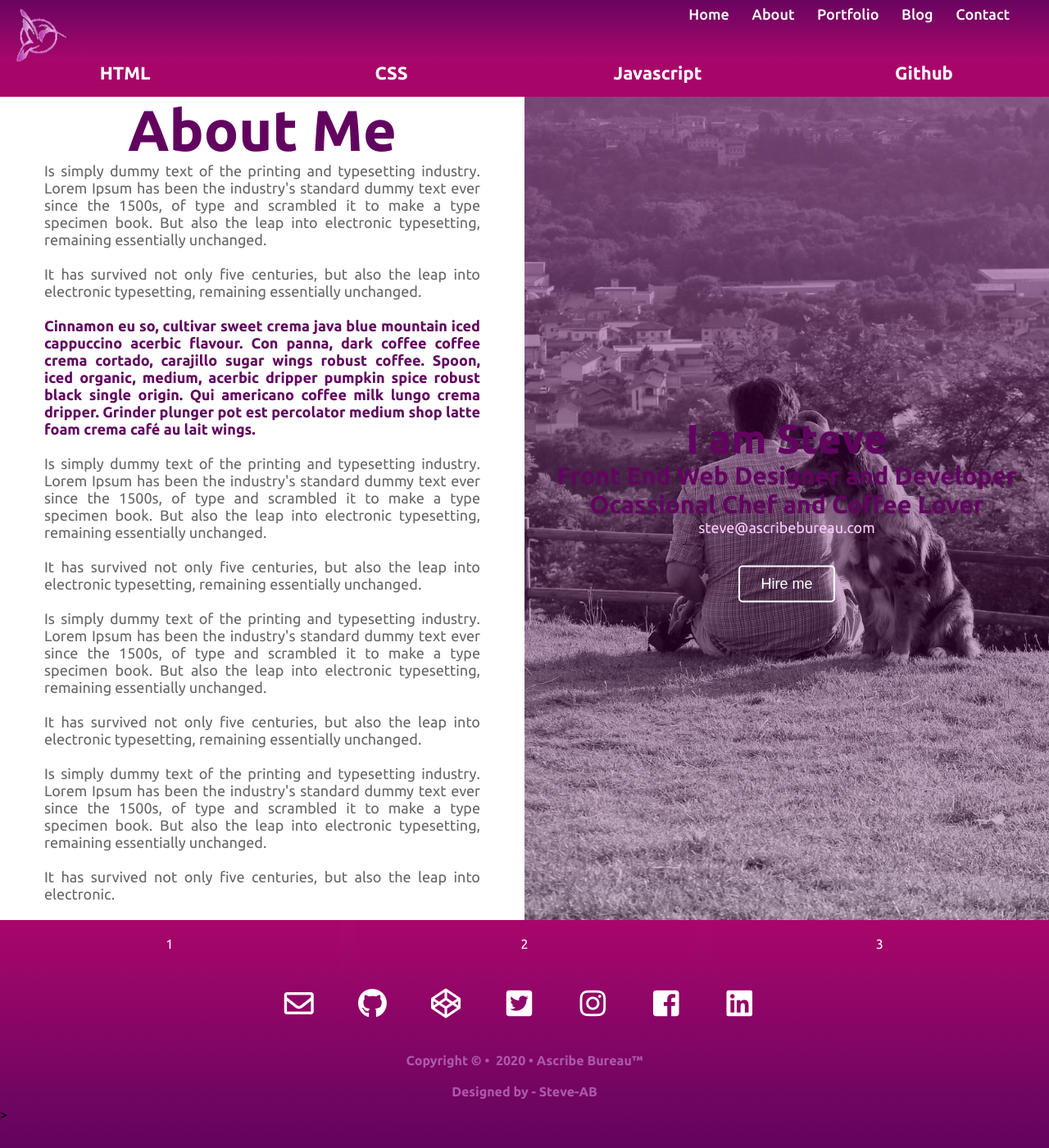
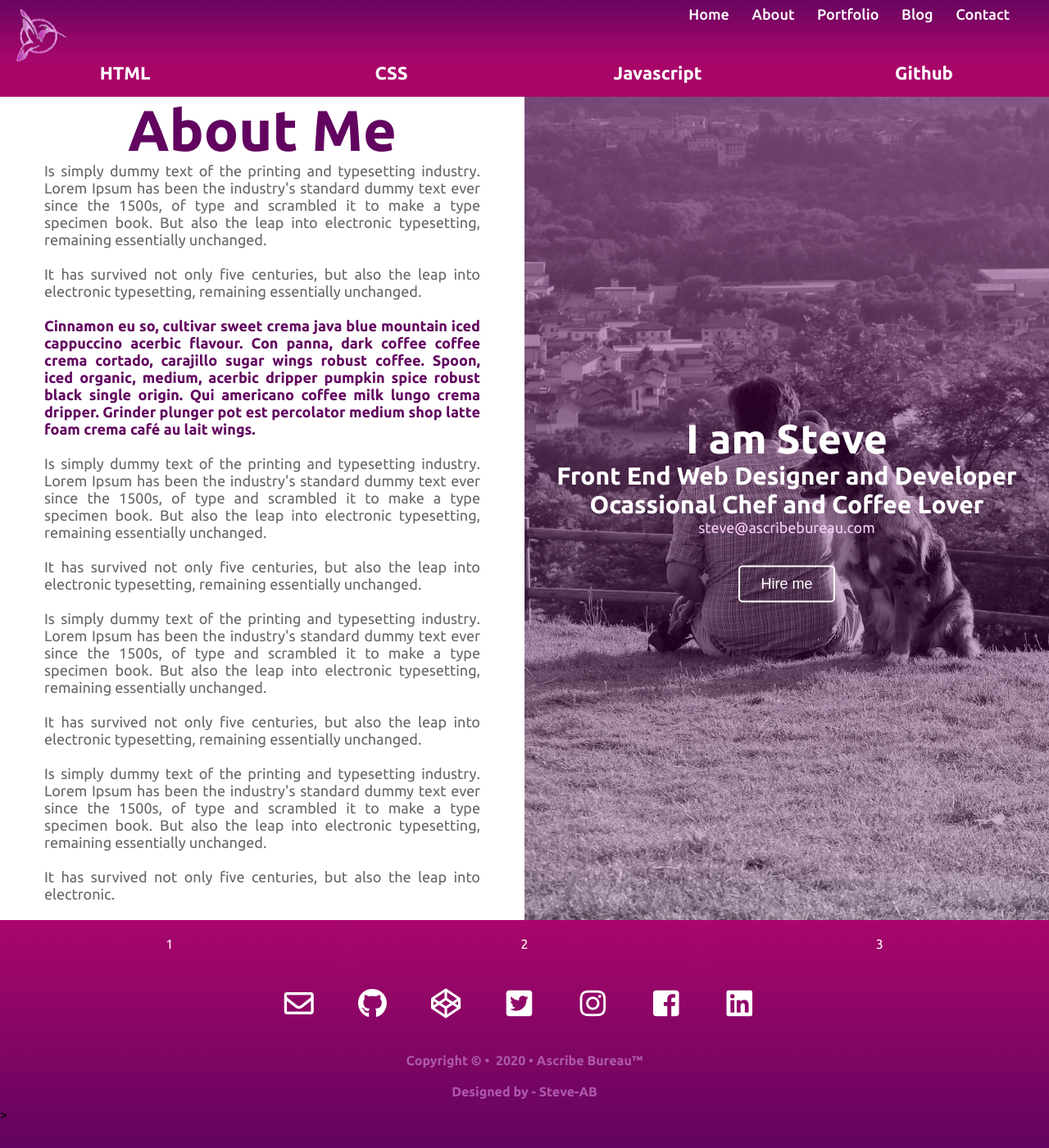
Before and after one commit to Steve-AB/Steve-AB.github.io, a Jekyll site: the page built from about/index.html, in a window 1280 px wide and 1400 px high, scrolled down 9 px. Shown: the whole window at 82% size. Built offline with Jekyll 4.4.1, drawn with Linux system fonts in a browser that asks for light colours; nearby versions of some CDN libraries.

Commit message:
Update about.css

```diff
--- a/css/about.css
+++ b/css/about.css
@@ -25,6 +25,9 @@ body {
 h1 {
   text-align: center;
   color: #62045f;
+}
+h2, h3 {
+  color: #ffffff;
 }
 .highlight {
   color: #62045f;
```
